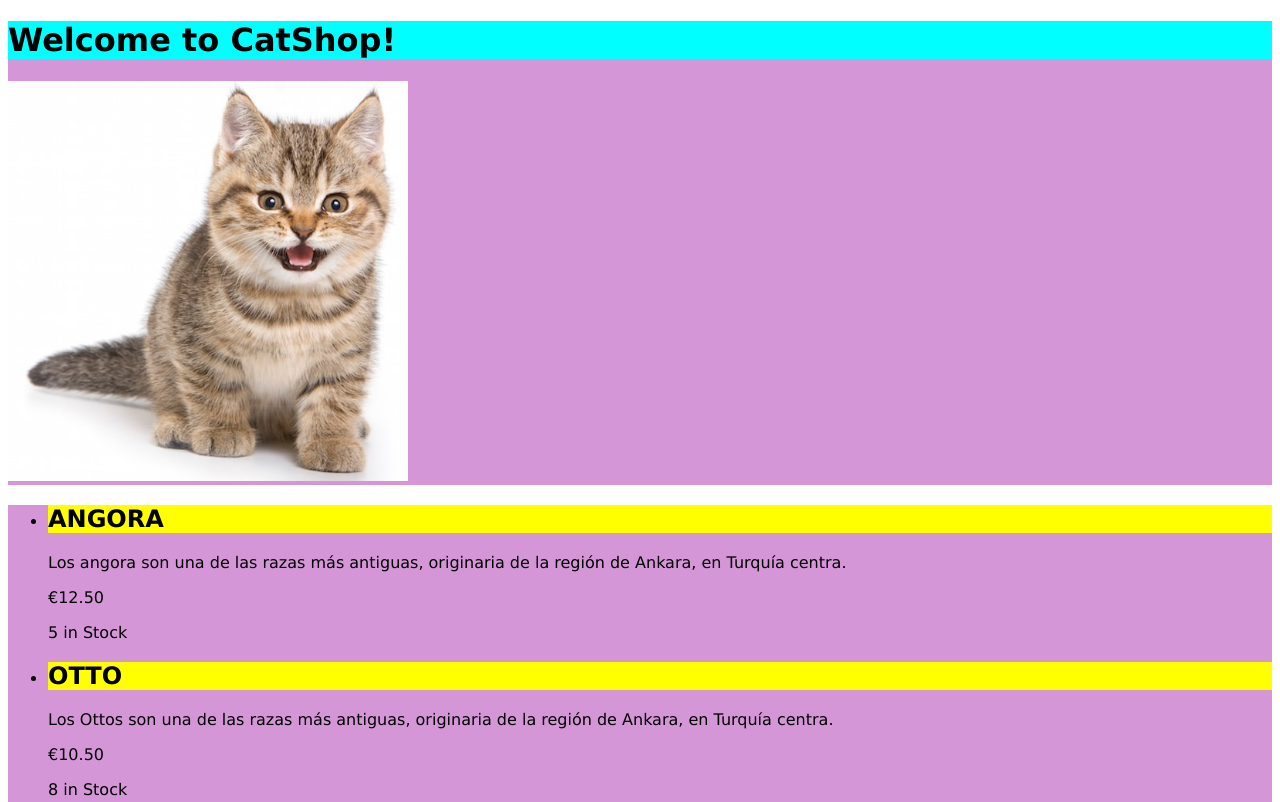
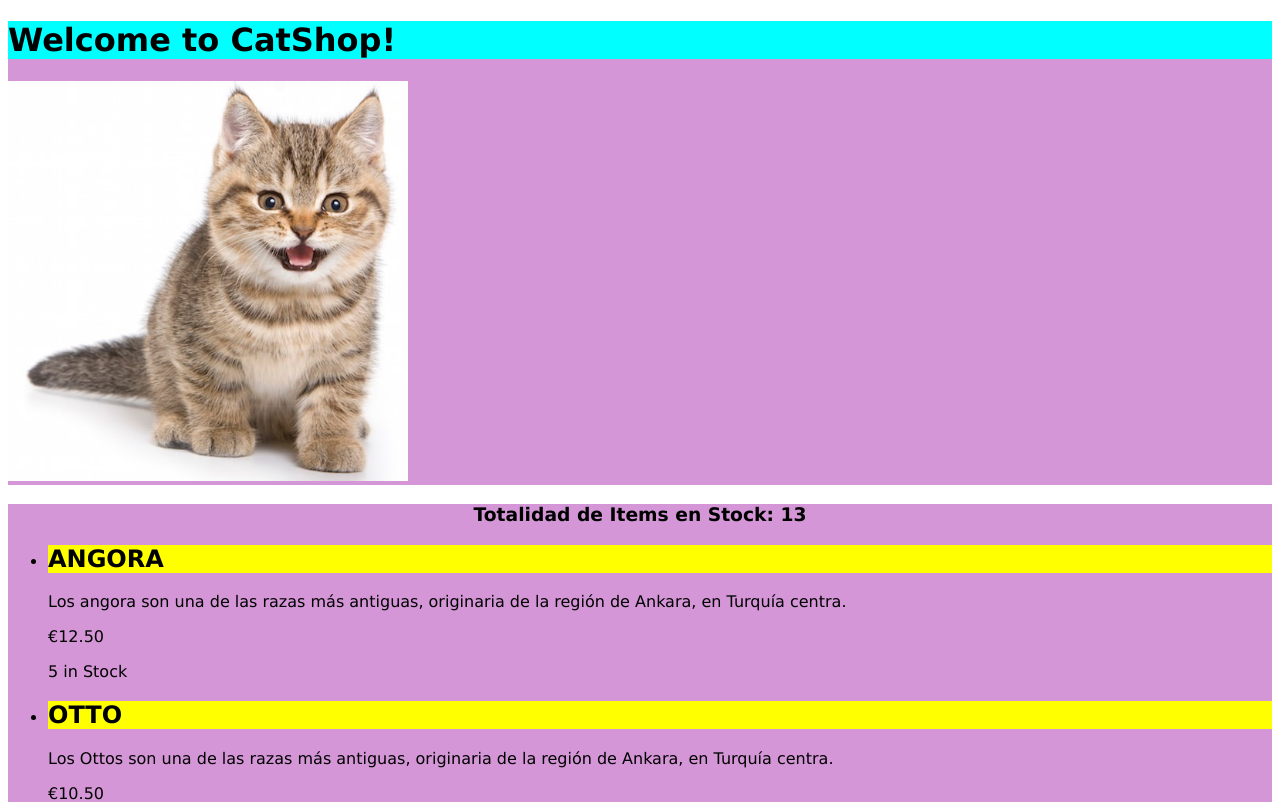
Before and after one commit to DariPrez/CatShop, an Angular app: page / in a window 1280 px wide. Shown: the top 802 px of the page. Built offline with nearby package versions, Linux system fonts and the light colour scheme.

Commit message:
Commit Examples By ME!
Signed-off-by: Dariana <dari_p@msn.com>

```diff
--- a/src/app/app.component.html
+++ b/src/app/app.component.html
@@ -8,6 +8,7 @@
   </div>
 </header>
 <div id="container">
+  <h3 align=center>Totalidad de Items en Stock: {{totalItems()}}</h3>
   <ul>
     <li *ngFor="let items of myCats">
       <h2>{{items.name |uppercase }}</h2>
--- a/src/app/app.component.ts
+++ b/src/app/app.component.ts
@@ -27,4 +27,16 @@ export class AppComponent {
     'stock': 0,
     'price': 15.50
   }];
+
+  // public totalItems() {
+  //   let suma = 0;
+  //   for (let i = 0; i < this.myCats.length; i++) { // for (let myCats of this.myCats){ suma += myCats.stock; }
+  //     suma += this.myCats[i].stock;
+  //   }
+  //   return suma;
+  // }
+
+  public totalItems() {
+    return this.myCats.reduce((prev, current) => prev + current.stock, 0);
+  }
 }
```
